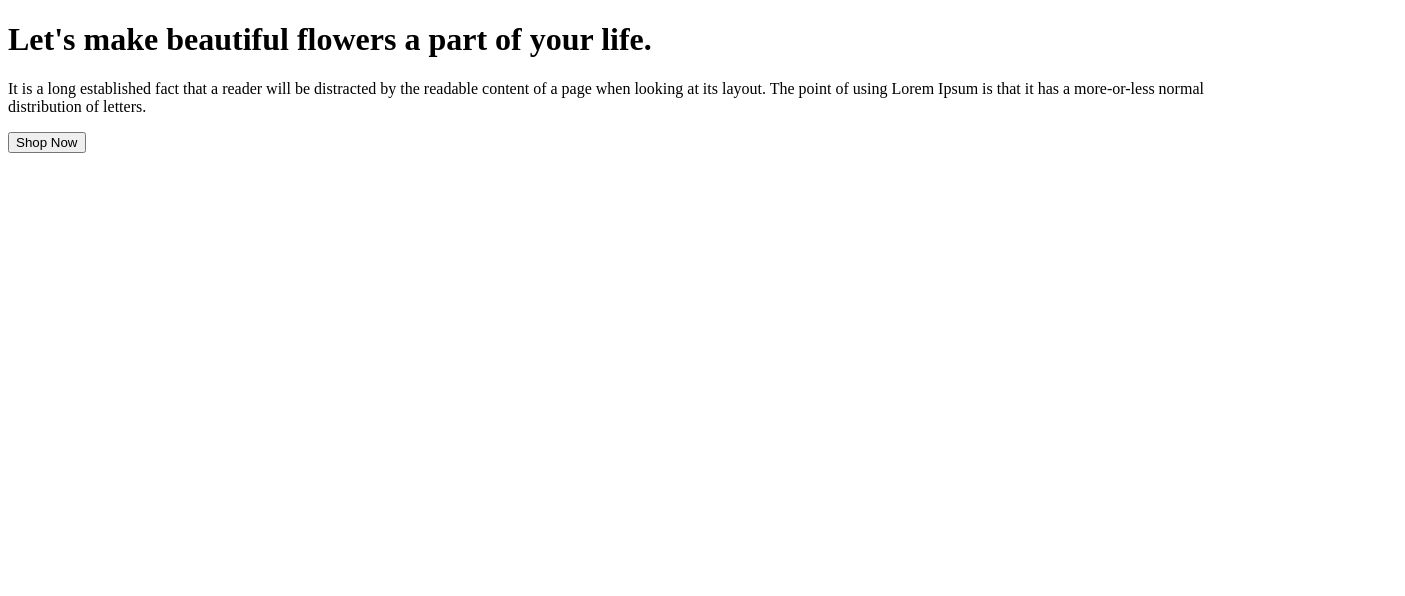
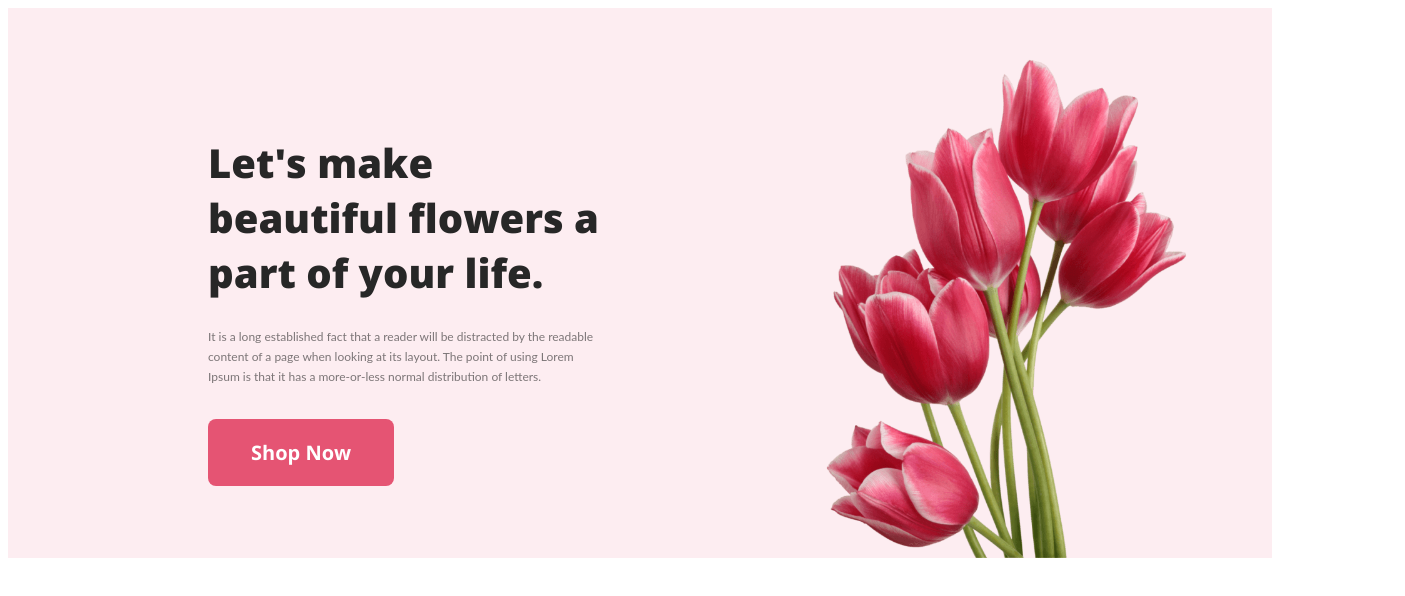
Before and after one commit to pretom97/Programming-Hero-Assignment-1, a plain HTML site: page index.html in a window 1280 px wide. Shown: the whole page, 1405 px wide, since content can reach past the window. Drawn offline with nearby package versions, Linux system fonts and the light colour scheme.

Commit message:
added image in banner

```diff
--- a/index.html
+++ b/index.html
@@ -4,9 +4,16 @@
     <meta charset="UTF-8" />
     <meta name="viewport" content="width=device-width, initial-scale=1.0" />
     <title>Flower shop</title>
+    <link rel="preconnect" href="https://fonts.googleapis.com" />
+    <link rel="preconnect" href="https://fonts.gstatic.com" crossorigin />
+    <link
+      href="https://fonts.googleapis.com/css2?family=Lora&family=Open+Sans:ital,wght@0,700;0,800;1,400;1,600&display=swap"
+      rel="stylesheet"
+    />
+    <link rel="stylesheet" href="styles/shop.css" />
   </head>
   <body>
-    <header>
+    <header class="header">
       <div class="banner">
         <h1 class="banner-tittle">
           Let's make beautiful flowers a part of your life.
@@ -19,6 +26,11 @@
         </p>
         <button class="btn-primary">Shop Now</button>
       </div>
+      <img
+        src="Flower Asset/pngwing 10.png"
+        alt="picture of a flower"
+        class="banner-image"
+      />
     </header>
     <main></main>
     <footer></footer>
--- /dev/null
+++ b/styles/shop.css
@@ -0,0 +1,47 @@
+/* common shared styles */
+* {
+  font-family: "Lora", serif;
+  font-family: "Open Sans", sans-serif;
+}
+/* header related styles */
+.header {
+  background-color: rgba(229, 84, 115, 0.1);
+  margin: 0px;
+  max-width: 1900px;
+}
+.header {
+  display: flex;
+}
+.banner-image {
+  width: 400px;
+  height: 500px;
+  /* margin-top: 50px; */
+  padding: 50px 200px 0px 200px;
+}
+.banner {
+  padding: 100px 0px 0px 200px;
+}
+.banner-tittle {
+  width: 400px;
+  font-weight: 800;
+  color: #272727;
+  font-size: 40px;
+}
+.banner-description {
+  color: rgba(39, 39, 39, 0.6);
+  font-family: Lato;
+  font-size: 12px;
+  font-weight: 400;
+  line-height: 20px;
+  margin-top: 20px;
+}
+.btn-primary {
+  border-radius: 8px;
+  background: #e55473;
+  padding: 20px 43px;
+  gap: 10px;
+  border: 0;
+  color: white;
+  margin-top: 20px;
+  font-size: 20px;
+}
```
